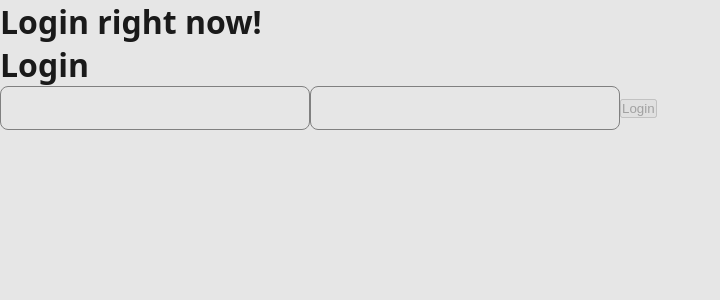
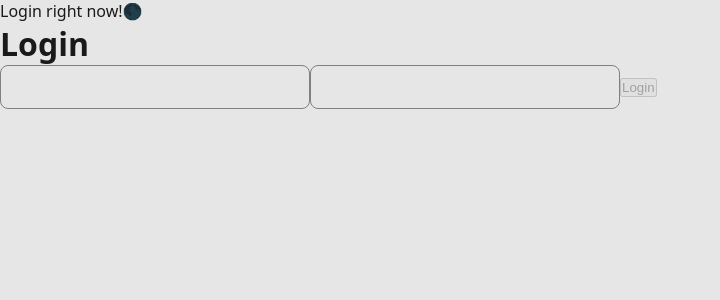
Before and after one commit to ArtashesSoghomonyan/mole, a Next.js app in the folder frontend/: page / in a window 1280 px wide. Shown: the top 300 px of the page, without its empty margins (0-720 px from the left). Built offline with nearby package versions, Linux system fonts and the light colour scheme.

Commit message:
feat: light/dark theme toggle

```diff
--- a/frontend/src/components/Navbar.tsx
+++ b/frontend/src/components/Navbar.tsx
@@ -2,6 +2,7 @@
 
 import "./Navbar.css";
 import { useAuth } from "@/context/AuthContext";
+import ThemeToggle from "@/components/ThemeToggle";
 
 const Navbar = () => {
   const { user, loading } = useAuth();
@@ -9,10 +10,16 @@ const Navbar = () => {
   if (loading) return <></>
 
   if (!user) {
-    return <h1>Login right now!</h1>
+    return <>
+      Login right now!
+      <ThemeToggle />
+    </>
   }
 
-  return <h1>Hello {user.username}</h1>
+  return <>
+    Hello {user.username}
+    <ThemeToggle />
+  </>
 }
 
 export default Navbar;
--- /dev/null
+++ b/frontend/src/components/ThemeToggle.tsx
@@ -0,0 +1,34 @@
+import { useEffect, useState } from "react";
+
+type Theme = "light" | "dark";
+
+const ThemeToggle = () => {
+    const getInitialTheme = (): Theme => {
+        const storedTheme = window.localStorage.getItem("theme");
+
+        if (storedTheme === "light" || storedTheme === "dark") {
+            return storedTheme;
+        } else {
+            return "light";
+        }
+    }
+
+    const [theme, setTheme] = useState<Theme>(getInitialTheme);
+
+    useEffect(() => {
+        document.documentElement.dataset.theme = theme;
+        window.localStorage.setItem("theme", theme);
+    }, [theme]);
+
+    const toggleTheme = () => {
+        setTheme(currentTheme => currentTheme === "dark" ? "light" : "dark");
+    }
+
+    return (
+        <span className="theme-toggle" onClick={toggleTheme}>
+            {theme === "dark" ? "☀️" : "🌑"}
+        </span>
+    )
+}
+
+export default ThemeToggle;
```
